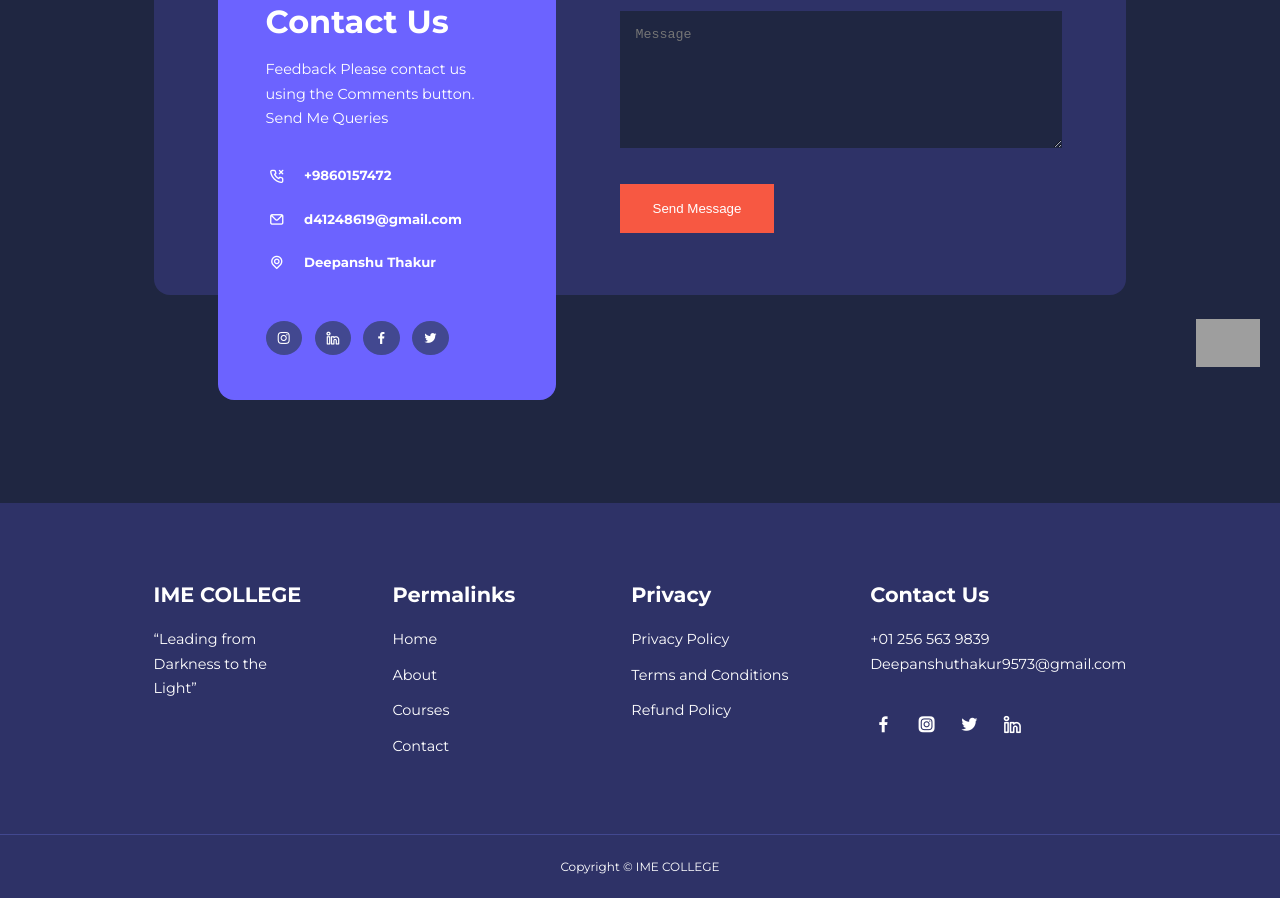
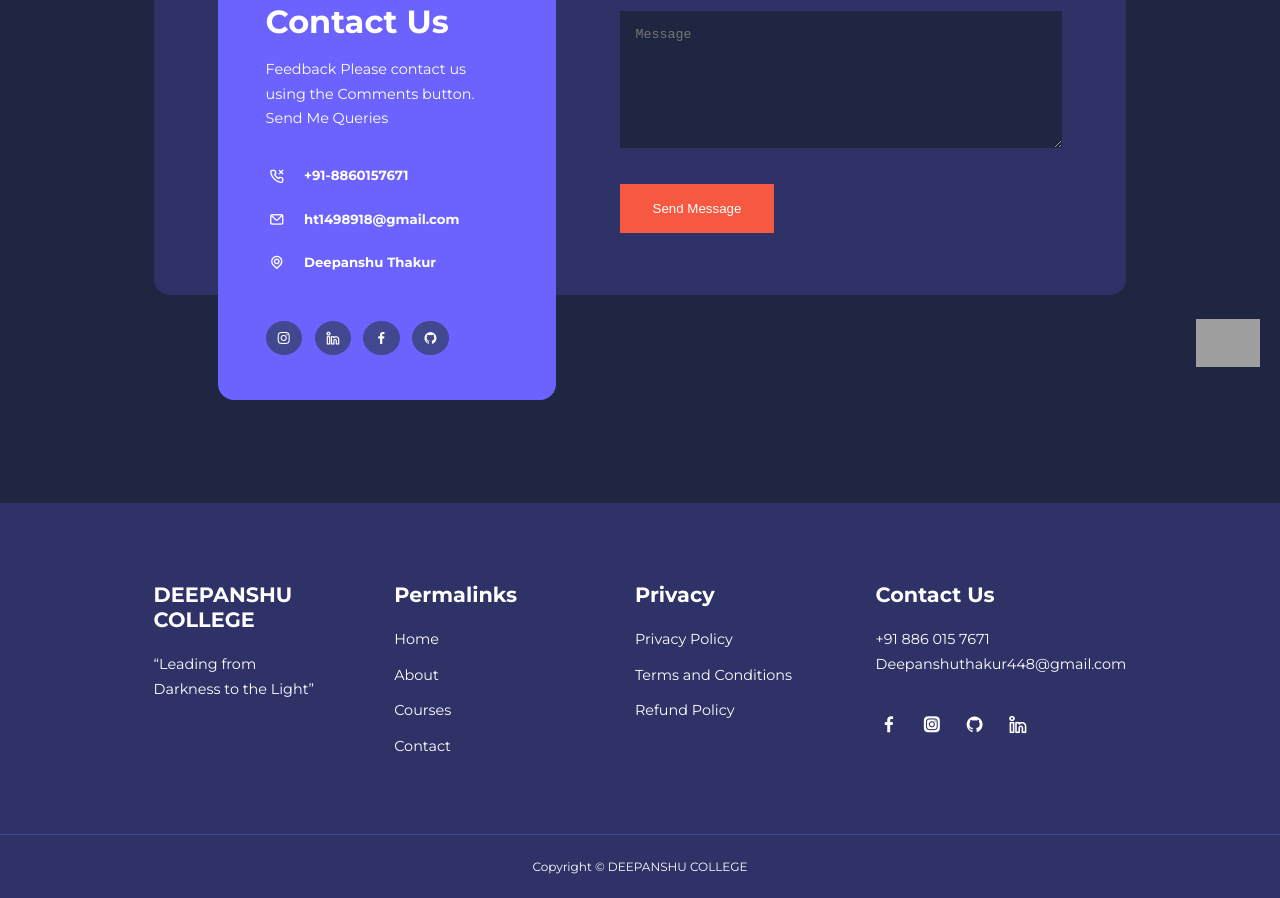
Before and after one commit to digrajthakur/Deepanshu-college-of-professional-course, a plain HTML site: page contact.html in a window 1280 px wide. Shown: the part 393-1291 px from the top of the page. Drawn offline with nearby package versions, Linux system fonts and the light colour scheme; grey boxes are pictures that could not be loaded.

Commit message:
Update contact.html

```diff
--- a/contact.html
+++ b/contact.html
@@ -56,11 +56,11 @@
                 <p>Feedback Please contact us using the Comments button. Send Me Queries</p>
                 <ul class="contact_details">
                     <li><i class="uil uil-phone-times"></i>
-                        <h5>+9860157472</h5>
+                        <h5><a href="tel:+918860157671">+91-8860157671</a></h5>
                     </li>
                     <li>
                         <i class="uil uil-envelope"></i>
-                        <h5>d41248619@gmail.com</h5>
+                        <h5>ht1498918@gmail.com</h5>
                     </li>
                     <li>
                         <i class="uil uil-location-point"></i>
@@ -71,7 +71,7 @@
                     <li><a href="https://www.instagram.com/deepanshuthakur360/saved/"><i class="uil uil-instagram"></i></a></li>
                     <li><a href="https://www.linkedin.com/in/deepanshu-thakur-985a5a215"><i class="uil uil-linkedin-alt"></i></a></li>
                     <li><a href="https://www.facebook.com/people/Deepanshu-Thakur/pfbid09X6FjZ7ZAsNwkgV1fDxJM6gZeuepYQ5CX6rKCVGmNwZmmxedJVVq9iTrevso8epHl/?mibextid=ZbWKwL"><i class="uil uil-facebook-f"></i></a></li>
-                    <li><a href="https://twitter.com"><i class="uil uil-twitter"></i></a></li>
+                    <li><a href="https://github.com/digrajthakur"><i class="uil uil-github"></i></a></li>
                 </ul>
             </aside>
 
@@ -95,7 +95,7 @@
         <div class="container footer_container">
             <div class="footer_1">
                 <a href="index.html" class="footer_logo">
-                    <h4>IME COLLEGE</h4>
+                    <h4>DEEPANSHU COLLEGE</h4>
                 </a>
                 <p>
                     “Leading from Darkness to the Light”
@@ -123,8 +123,8 @@
             <div class="footer_4">
                 <h4>Contact Us</h4>
                 <div>
-                    <p>+01 256 563 9839</p>
-                    <p>Deepanshuthakur9573@gmail.com</p>
+                    <p><a href="tel:+918860157671">+91 886 015 7671</a></p>
+                    <p>Deepanshuthakur448@gmail.com</p>
                 </div>
                 <div>
                     <ul class="footer_socials">
@@ -135,7 +135,7 @@
                             <a href="https://www.instagram.com/deepanshuthakur360/saved/"><i class="uil uil-instagram-alt"></i></a>
                         </li>
                         <li>
-                            <a href="https://www.twitter.com"><i class="uil uil-twitter"></i></a>
+                            <a href="https://github.com/digrajthakur"><i class="uil uil-github"></i></a>
                         </li>
                         <li>
                             <a href="https://www.linkedin.com/in/deepanshu-thakur-985a5a215"><i class="uil uil-linkedin-alt"></i></a>
@@ -148,7 +148,7 @@
             <a href="https://wa.me/918860157671" target="_blank"><img src="http://pngimg.com/uploads/whatsapp/whatsapp_PNG17.png" class="whatsapp" alt=""></a>
         </div>
         <div class="footer_copyright">
-            <small>Copyright &copy; IME COLLEGE</small>
+            <small>Copyright &copy; DEEPANSHU COLLEGE</small>
         </div>
 
     </footer>
```
